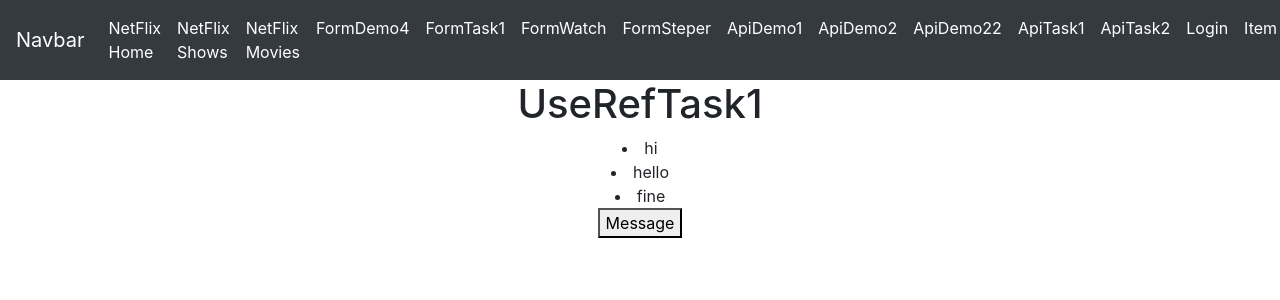
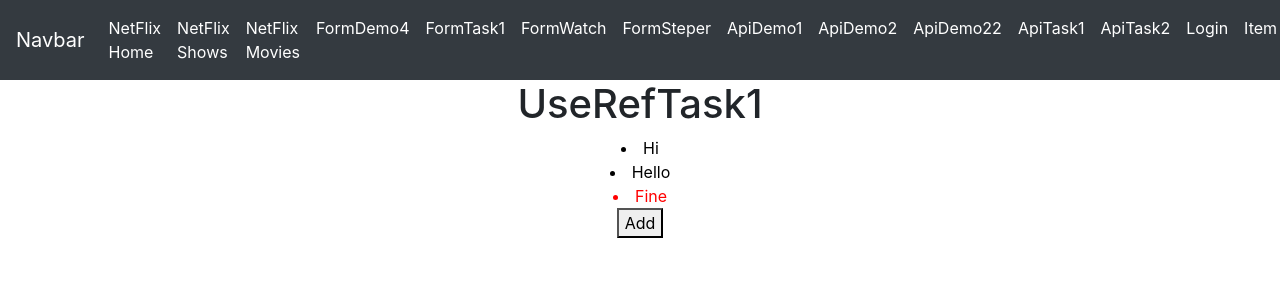
Before and after one commit to dhyanshah12/Mern-Projects, a React (Vite) app: page /usereftask in a window 1280 px wide. Shown: the top 300 px of the page. Built offline with nearby package versions, Linux system fonts and the light colour scheme.

Commit message:
add font with color

```diff
--- a/src/components/UseRefTask1.jsx
+++ b/src/components/UseRefTask1.jsx
@@ -1,37 +1,74 @@
-// STATIC-HARDCODED
-
-import React, { useState } from 'react'
+import React, { useEffect, useRef, useState } from 'react'
 
 export const UseRefTask1 = () => {
 
-    const [message, setMessage] = useState(["hi", "hello", "fine"])
+   const[message,setmessage] = useState(["Hi","Hello","Fine"])
 
-    const msg = () => {
-        setMessage([...message, "Shiv"])
-    }
+  const newmsg = useRef()
 
-    return (
-        <div style={{ textAlign: "center" }}>
-            <h1>UseRefTask1</h1>
+  useEffect(()=>{
+        newmsg.current.style.color = "red"
+  },[message])
+   const addmsg=()=>{
+        const msg = "Shiv"
+        setmessage([...message,msg])
+   }
 
+  return (
+    <div style={{textAlign : "center"}}>
+        <h1>UseRefTask1</h1>
+        {
+              message.map((m,index)=>
             {
-                message.map((m, index) => (
-                    <li key={index}>
-                        <span
-                            style={{
-                                color: m === "Shiv" ? "red" : ""
-                            }}
-                        >
-                            {m}
-                        </span>
-                    </li>
-                ))
-            }
+            return <li ref={index == message.length - 1 ? newmsg : null}style={{color: index == message.length - 1 ? "red" : "black"}}>{m}</li>
+            })
+        }
+        <button onClick={addmsg}>Add</button>
+    </div>
+  )
+}
 
-            <button onClick={msg}>Message</button>
-        </div>
-    )
-}
+
+// import React, { useEffect, useRef, useState } from 'react'
+
+// export const UseRefTask1 = () => {
+
+//   const [message, setMessage] = useState(["Hi", "Hello", "Fine"])
+
+//   const inputRef = useRef()
+//   const lastMsgRef = useRef()
+
+//   useEffect(() => {
+//     lastMsgRef.current?.style.setProperty("color", "red")
+//   }, [message])
+
+//   const addmsg = () => {
+//     setMessage([...message, inputRef.current?.value || ""])
+//     inputRef.current.value = ""
+//   }
+
+//   return (
+//     <div style={{ textAlign: "center" }}>
+//       <h1>UseRef Task1</h1>
+
+//       <input type="text" ref={inputRef} />
+
+//       {message.map((m, index) => (
+//         <li
+//           key={index}
+//           ref={index === message.length - 1 ? lastMsgRef : null}
+//           style={{
+//             color: index === message.length - 1 ? "red" : "black"
+//           }}
+//         >
+//           {m}
+//         </li>
+//       ))}
+
+//       <button onClick={addmsg}>Add</button>
+//     </div>
+//   )
+// }
 
 // --------------------------------------------------------------
 
```
